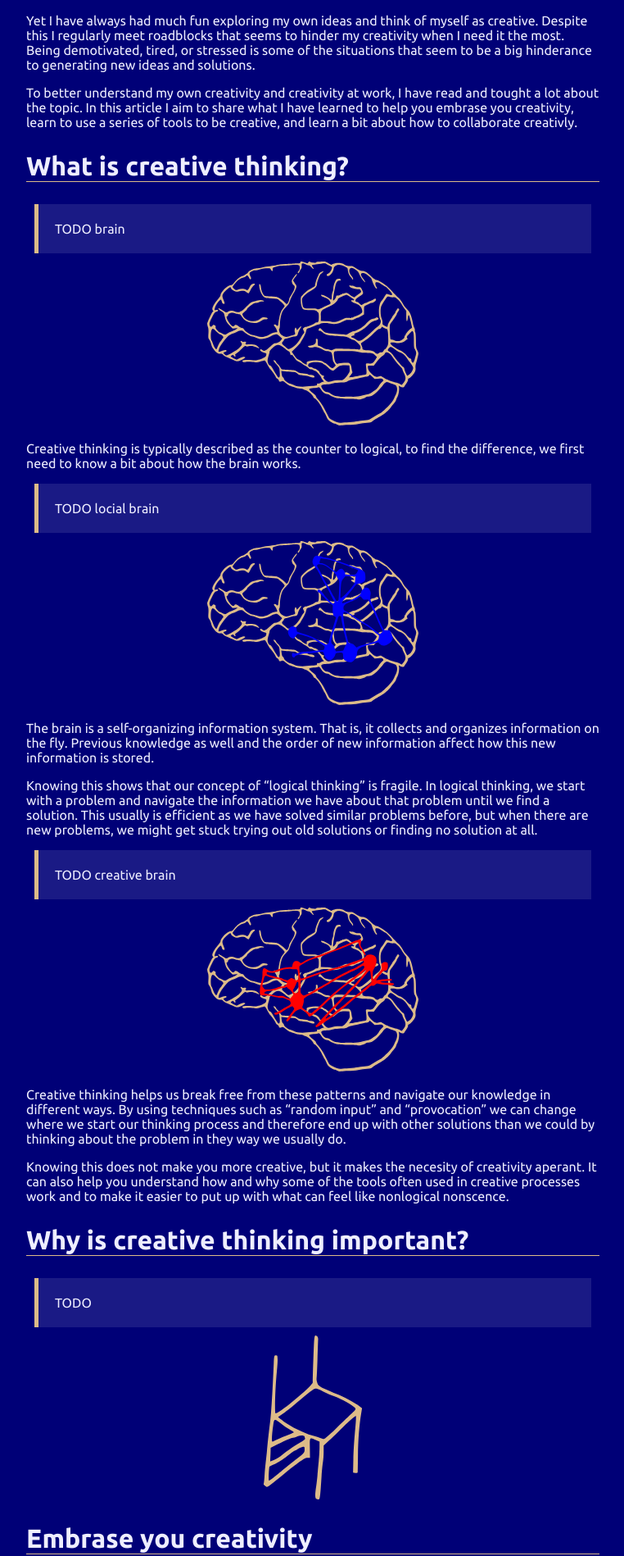
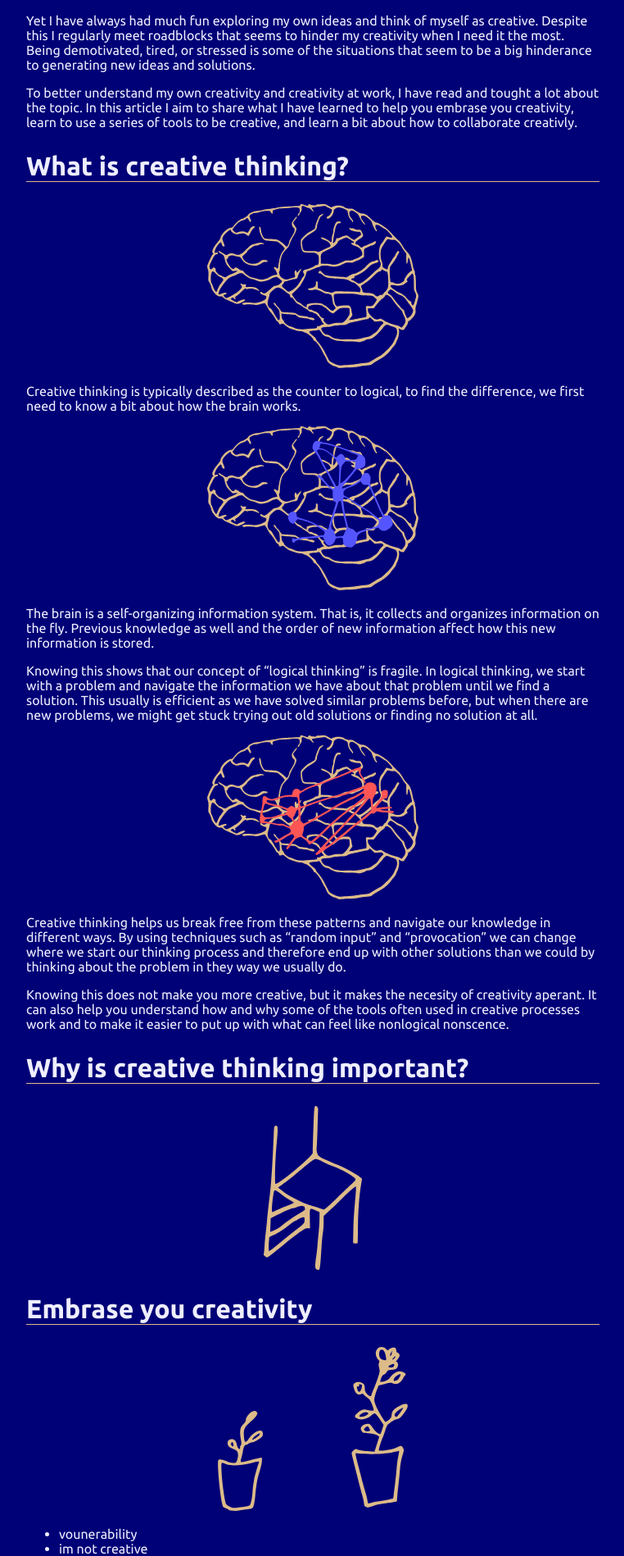
Before and after one commit to dagfs/dagfs.github.io, a Jekyll site: the page built from articles/creativity/creative-thinking.md, in a window 1280 px wide. Shown: the part 565-2463 px from the top of the page at 82% size, without its empty margins (258-1020 px from the left). Built offline with Jekyll 4.4.1, drawn with Linux system fonts in a browser that asks for light colours; our own code applies the rules of GitHub Pages for plain Markdown files; some of the changed text lies outside the part shown.

Commit message:
Presentation cleanup

```diff
--- a/articles/creativity/creative-thinking.md
+++ b/articles/creativity/creative-thinking.md
@@ -18,7 +18,6 @@ Yet I have always had much fun exploring my own ideas and think of myself as cre
 To better understand my own creativity and creativity at work, I have read and tought a lot about the topic. In this article I aim to share what I have learned to help you embrase you creativity, learn to use a series of tools to be creative, and learn a bit about how to collaborate creativly.
 
 ## What is creative thinking?
-> TODO brain
 
 <object data="brain.svg" type="image/svg+xml">
 </object>
@@ -26,7 +25,6 @@ To better understand my own creativity and creativity at work, I have read and t
 Creative thinking is typically described as the counter to logical, to find the difference, we first need to know a bit about how the brain works.
 
 ## What is creative thinking? [presentation-only]
-> TODO locial brain
 
 <object data="low-creativity.svg" type="image/svg+xml">
 </object>
@@ -37,7 +35,6 @@ Knowing this shows that our concept of "logical thinking" is fragile. In logical
 
 
 ## What is creative thinking? [presentation-only]
-> TODO creative brain
 
 <object data="creativity.svg" type="image/svg+xml">
 </object>
@@ -48,14 +45,10 @@ Knowing this does not make you more creative, but it makes the necesity of creat
 
 ## Why is creative thinking important?
 
-> TODO
-
 <object data="chair.svg" type="image/svg+xml">
 </object>
 
 ## Embrase you creativity
-
-> TODO Image of kill your babies
 
 <object data="grow.svg" type="image/svg+xml">
 </object>
@@ -69,14 +62,12 @@ Knowing this does not make you more creative, but it makes the necesity of creat
  - frykt for å tape ansikt
 
 ## Embrase you creativity [presentation-only]
-> TODO bilde av reveale your toughts
+
 
 <object data="curtain.svg" type="image/svg+xml">
 </object>
 
 ## creative at work
-
-> TODO image of creative is a process,  release preasure to be your natural creative self
 
  <object data="pressure.svg" type="image/svg+xml">
 </object>
@@ -89,46 +80,44 @@ There is a lot of talk about how to more creative. Most of it discusses how we i
 In workshops we spend some time to release these factors. We schedule a time where we work on the problem. We give ourself time to work on the problem during this alocated time. We have a dedicated space and some nurishments. We try to include humor and create a light harthed mood. We let everyone on in the workshop share something they draw or present some ideas related to something completly different to get everyone in the right mood, and to show that it is safe to share, that there is no judging at this point in the process and certenly not of you for proposing ideas. We try to create a trust in the team, to create a snappyness (find ted talk) where the team build on each others ideas till the resulting idea is a combination of many and it is hard to recognice who contributed what.
 ## Time[presentation-only]
 ### Time
-> todo calendar
+
 <object data="time_calendar.svg" type="image/svg+xml">
 </object>
 
 ## Time[presentation-only]
 ### Time
-> todo clock
+
 
 <object data="time.svg" type="image/svg+xml">
 </object>
 
 ## Space[presentation-only]
 ### Space
-> todo workspace or space or something
 
 <object data="space.svg" type="image/svg+xml">
 </object>
 
 ## Confidence[presentation-only]
 ### Confidence
-> sharing your ideas and getting it back developed
+
 
  <object data="confidence.svg" type="image/svg+xml">
 </object>
 
 ## Humor[presentation-only]
 ### Humor
-> todo image
+
 
  <object data="well_in_that_case.svg" type="image/svg+xml">
 </object>
 
 ## Double diamond[presentation-only]
 ### Double diamond
-> todo image
+
 <object data="double_diamond.svg" type="image/svg+xml">
 </object>
 
 ## Creative thinking tools
-> todo image
 
  <object data="tools.svg" type="image/svg+xml">
 </object>
@@ -143,42 +132,39 @@ snakk videre om hvordan vi resonerer og kommer frem til løsninger. Hvordan det
 
 
 ## How do they work?[presentation-only]
-> todo image
 
 <object data="creativity.svg" type="image/svg+xml">
 </object>
 
 ## Random input[presentation-only]
 ### Random input
-> todo image
 
 <object data="die.svg" type="image/svg+xml">
 </object>
 
 ## Provocation[presentation-only]
 ### Provocation
-> todo image
 
 <object data="provocation.svg" type="image/svg+xml">
 </object>
 
 ## Alternatives[presentation-only]
 ### Alternatives
-> todo image
+
 
 <object data="alternatives.svg" type="image/svg+xml">
 </object>
 
 ## Concepts[presentation-only]
 ### Concepts
-> todo image
+
 
 <object data="concepts.svg" type="image/svg+xml">
 </object>
 
 ## Call for action[presentation-only]
 ### Call for action
-> todo image
+
 
 
 
--- a/assets/css/presentation.css
+++ b/assets/css/presentation.css
@@ -74,7 +74,7 @@ body.presentation h3, body.presentation h4, body.presentation h5{
       body.presentation object{
         max-width: 70%;
     max-height: 70vh;
-        margin:0 15%;
+        margin:15% 15 0 15%;
       }
 
 
```
Also changed, not shown: articles/creativity/creativity.svg, articles/creativity/low-creativity.svg.
